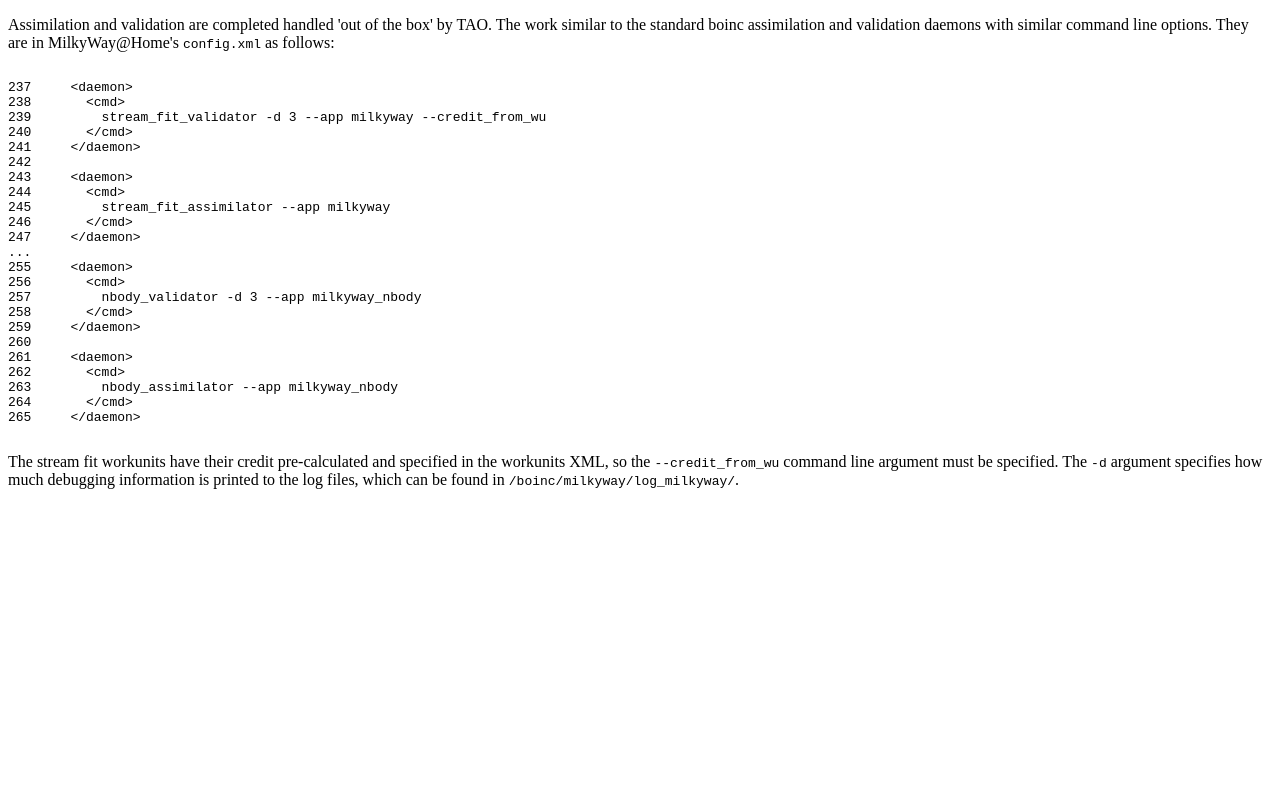
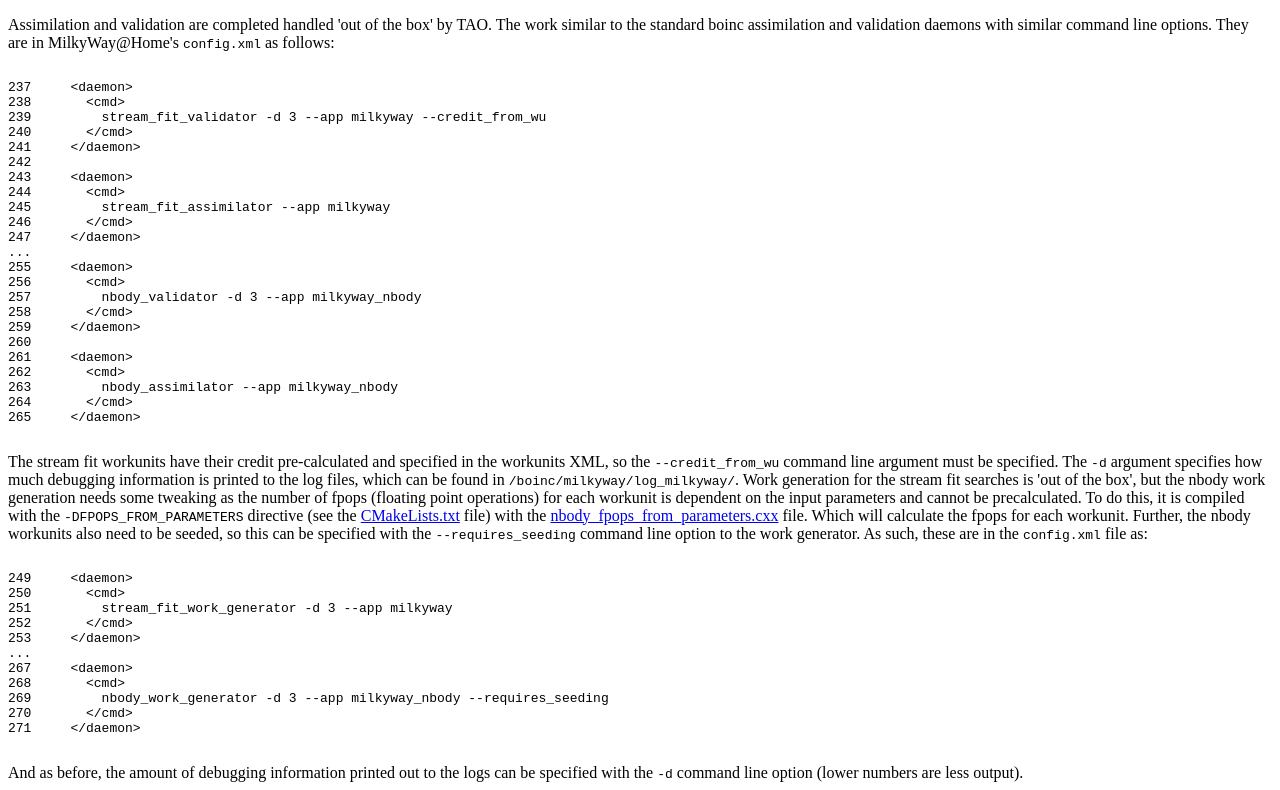
Before and after one commit to Milkyway-at-home/milkyway_server, a plain HTML site: page docs/index.html in a window 1280 px wide. Shown: the part 5998-6788 px from the top of the page. Before the commit the page ends 6495 px from the top, so only its background shows below. Drawn offline with Linux system fonts and the light colour scheme.

Commit message:
Documentation initially complete

```diff
--- a/docs/index.html
+++ b/docs/index.html
@@ -480,5 +480,25 @@ Assimilation and validation are completed handled 'out of the box' by TAO. The w
 
 The stream fit workunits have their credit pre-calculated and specified in the workunits XML, so the <tt>--credit_from_wu</tt> command line argument must be specified. The <tt>-d</tt> argument specifies how much debugging information is printed to the log files, which can be found in <tt>/boinc/milkyway/log_milkyway/</tt>.
 
+Work generation for the stream fit searches is 'out of the box', but the nbody work generation needs some tweaking as the number of fpops (floating point operations) for each workunit is dependent on the input parameters and cannot be precalculated. To do this, it is compiled with the <tt>-DFPOPS_FROM_PARAMETERS</tt> directive (see the <a href="https://github.com/Milkyway-at-home/milkyway_server/blob/master/CMakeLists.txt">CMakeLists.txt</a> file) with the <a href="https://github.com/Milkyway-at-home/milkyway_server/blob/master/nbody_fpops_from_parameters.cxx">nbody_fpops_from_parameters.cxx</a> file. Which will calculate the fpops for each workunit.  Further, the nbody workunits also need to be seeded, so this can be specified with the <tt>--requires_seeding</tt> command line option to the work generator.  As such, these are in the <tt>config.xml</tt> file as:
+
+<pre>
+<code>
+249     &lt;daemon&gt;
+250       &lt;cmd&gt;
+251         stream_fit_work_generator -d 3 --app milkyway
+252       &lt;/cmd&gt;
+253     &lt;/daemon&gt;
+...
+267     &lt;daemon&gt;
+268       &lt;cmd&gt;
+269         nbody_work_generator -d 3 --app milkyway_nbody --requires_seeding
+270       &lt;/cmd&gt;
+271     &lt;/daemon&gt;
+</code>
+</pre>
+
+And as before, the amount of debugging information printed out to the logs can be specified with the <tt>-d</tt> command line option (lower numbers are less output).
+
 </body>
 </html>
```
